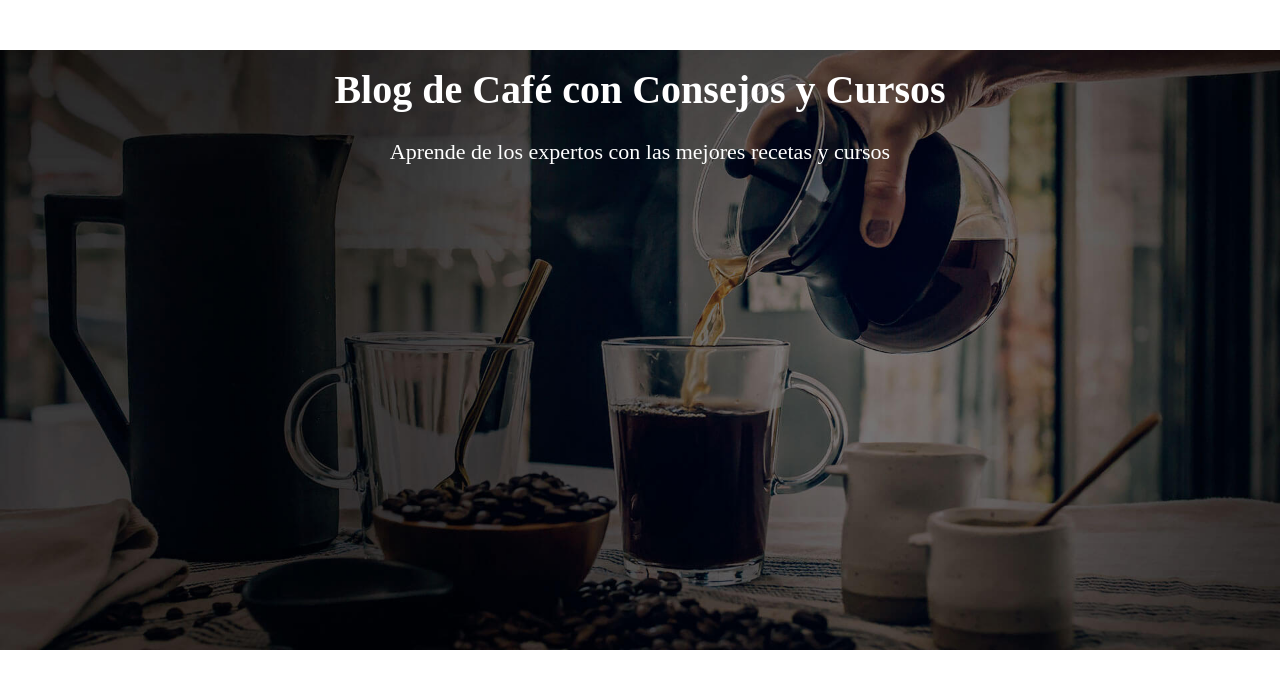
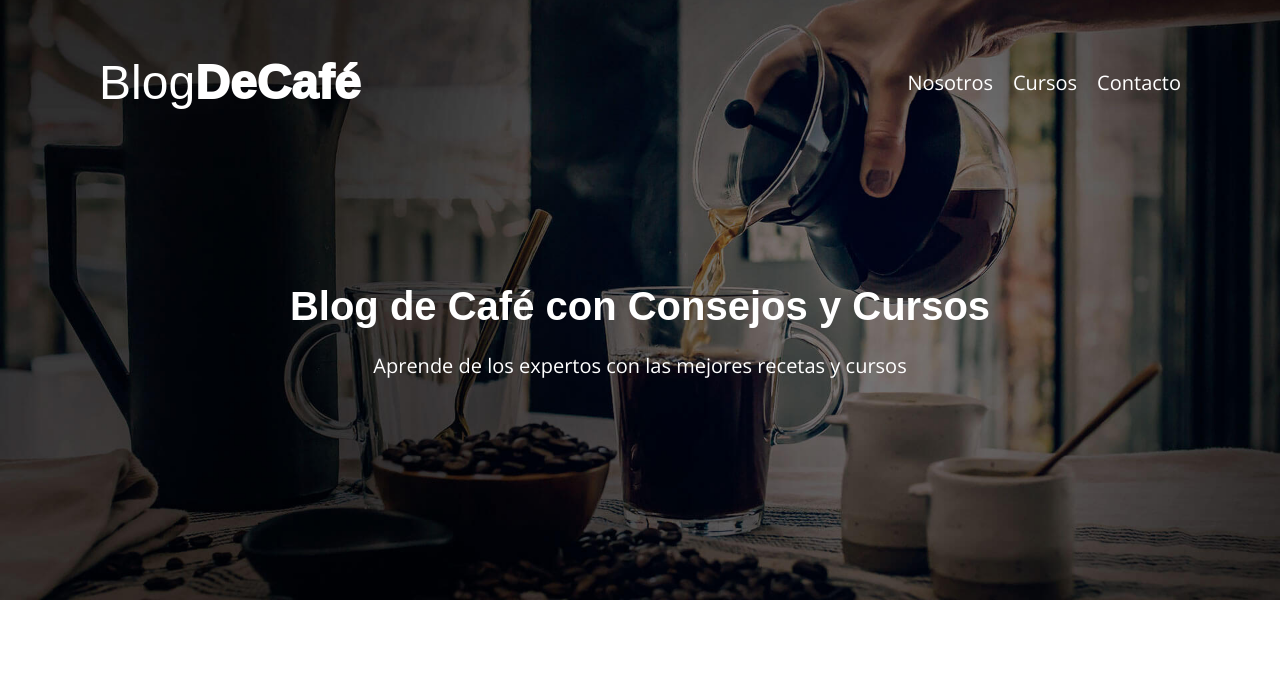
Before and after one commit to EnriqueIsra/Blog_Cafe, a plain HTML site: page index.html in a window 1280 px wide. Drawn offline with nearby package versions, Linux system fonts and the light colour scheme.

Commit message:
añadiendo estilos al Header v85

```diff
--- a/css/styles.css
+++ b/css/styles.css
@@ -1,6 +1,6 @@
 :root {
-    --fuenteHeading: 'PT Sans' sans-serif;
-    --fuenteParrafos: 'Open Sans' sans-serif;
+    --fuenteHeading: 'PT Sans', sans-serif;
+    --fuenteParrafos: 'Open Sans', sans-serif;
 
     --primario: #784d3c;
     --blanco: #ffffff;
@@ -43,7 +43,7 @@ h4 {
     font-size: 2.8rem;
 }
 p {
-    font-size: 2.2rem;
+    font-size: 2rem;
 }
 img {
     max-width: 100%;
@@ -55,7 +55,7 @@ img {
 .no-padding {
     padding: 0;
 }
-.centrar-centro {
+.centrar-texto {
     text-align: center;
 }
 /* Header */
@@ -71,3 +71,39 @@ img {
     color: var(--blanco);
     margin-top: 5rem;
 }
+
+@media (min-width: 768px) {
+    .header__texto {
+        margin-top: 10rem;
+    }
+}
+
+@media (min-width: 768px) {
+    .barra {
+        display: flex;
+        justify-content: space-between;
+        align-items: center;
+        padding: 3.5rem;
+    }
+}
+.logo {
+    color: var(--blanco);
+}
+.logo__nombre{
+    font-weight: normal;
+}
+.logo__bold {
+    font-weight: 1000;
+}
+@media (min-width: 768px) {
+    .navegacion {
+        display: flex;
+        gap: 2rem;
+    }
+}
+.navegacion__enlace {
+    font-size: 2rem;
+    color: var(--blanco);
+    display: block;
+    text-align: center;
+}
--- a/index.html
+++ b/index.html
@@ -16,10 +16,28 @@
   </head>
   <body>
     <header class="header">
-        <div class="header__texto">
-            <h2 class="no-margin">Blog de Café con Consejos y Cursos</h2>
-            <p class="no-margin">Aprende de los expertos con las mejores recetas y cursos</p>
+      <div class="contenedor">
+        <div class="barra">
+          <a href="index.html" class="logo">
+            <h1 class="logo__nombre no-margin centrar-texto">
+              Blog<span class="logo__bold">DeCafé</span>
+            </h1>
+          </a>
+
+          <nav class="navegacion">
+            <a href="nosotros.html" class="navegacion__enlace">Nosotros</a>
+            <a href="cursos.html" class="navegacion__enlace">Cursos</a>
+            <a href="contacto.html" class="navegacion__enlace">Contacto</a>
+          </nav>
         </div>
+      </div>
+
+      <div class="header__texto">
+        <h2 class="no-margin">Blog de Café con Consejos y Cursos</h2>
+        <p class="no-margin">
+          Aprende de los expertos con las mejores recetas y cursos
+        </p>
+      </div>
     </header>
   </body>
 </html>
```
